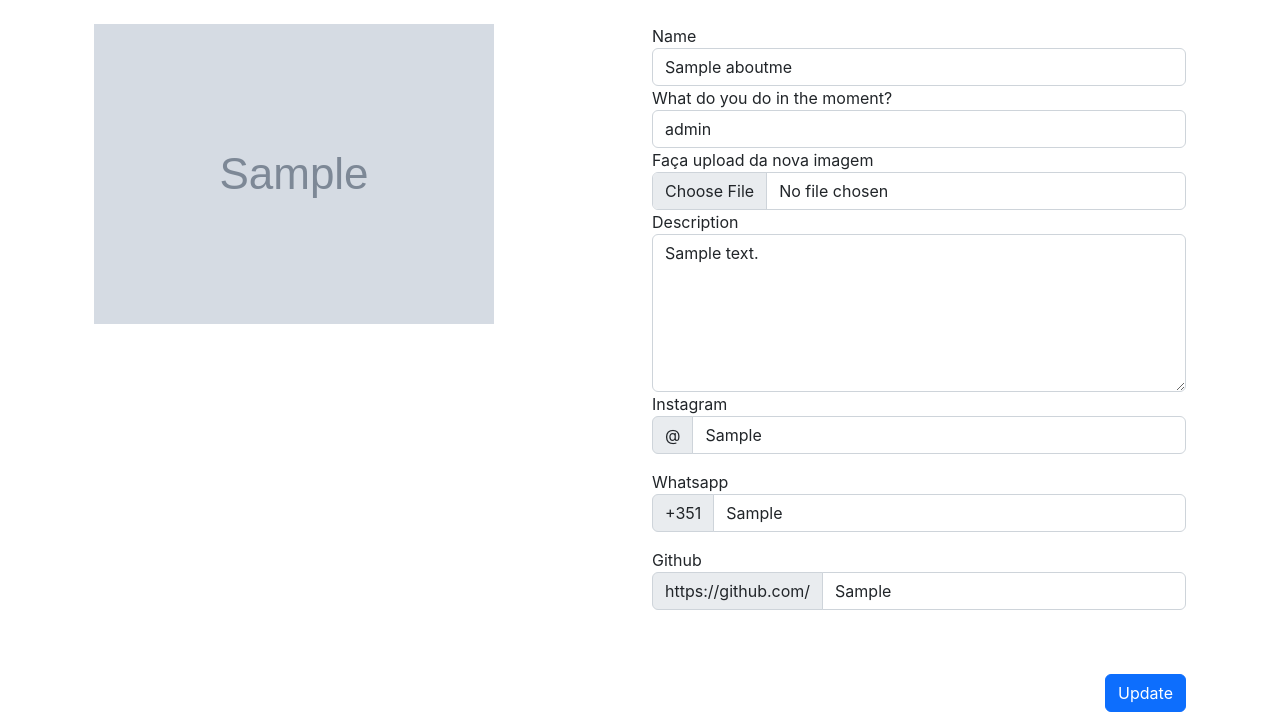
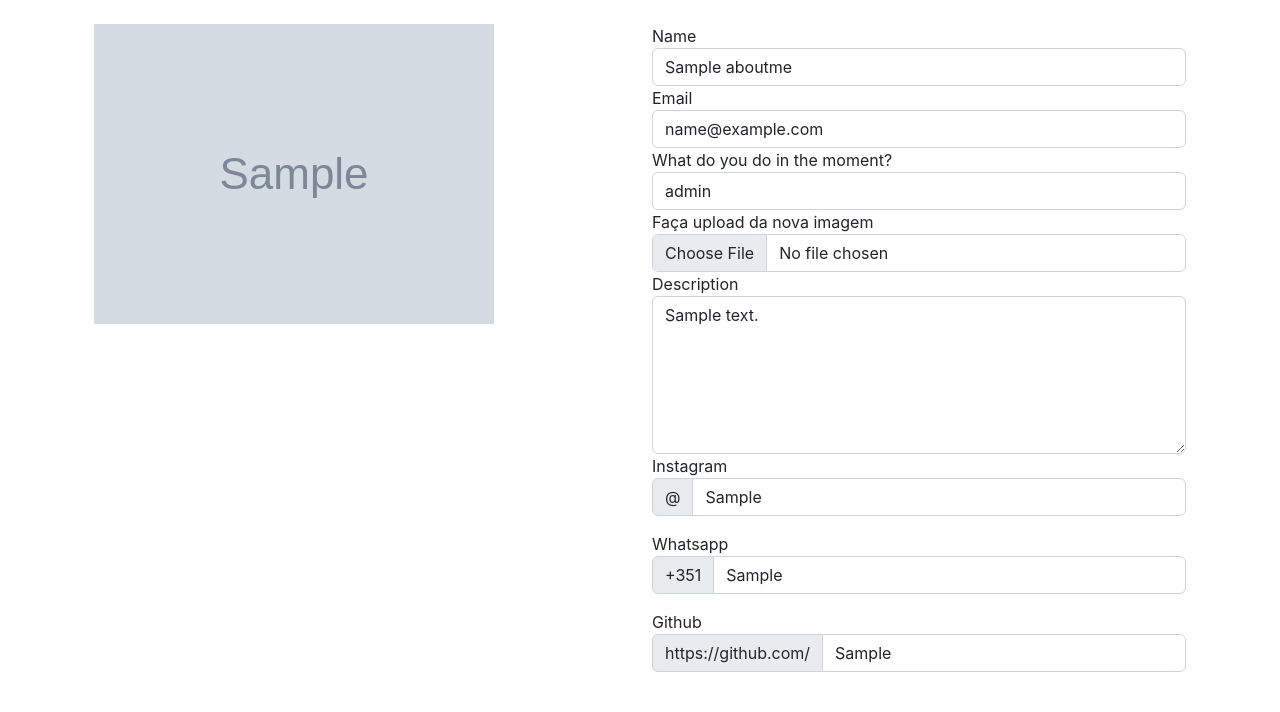
Before and after one commit to tiagov02/MyProfile, a PHP site: page /CMS/pages/aboutme/index.php in a window 1280 px wide; the page is wider, and only the part inside the window is pictured. Shown: the part 60-772 px from the top of that part. Run offline with PHP 8.4, Linux system fonts and the light colour scheme; the visitor is signed in with stand-in values (Sample User, id 1); tables that the repository leaves empty hold one stand-in row (values such as "Sample post"); grey boxes marked "Sample" are stand-in pictures; some libraries are stand-ins or nearby versions.

Commit message:
- update

```diff
--- a/CMS/DB/schema.sql
+++ b/CMS/DB/schema.sql
@@ -75,7 +75,7 @@ create table if not exists messages
 (
     id      int auto_increment
     primary key,
-    `from`  varchar(100)           not null,
+    rementent  varchar(100)           not null,
     name    varchar(100)           not null,
     message varchar(1000)          not null,
     date    date default curdate() null,
--- a/CMS/pages/aboutme/index.php
+++ b/CMS/pages/aboutme/index.php
@@ -20,6 +20,7 @@ if($_SERVER["REQUEST_METHOD"] == "POST"){
     $github = $_POST['github'];
     $instagram = $_POST['instagram'];
     $whatsapp = $_POST['whatsapp'];
+    $email = $_POST['email'];
 
    if(!empty($_FILES['myfile'])){
        if(is_uploaded_file($_FILES["myfile"]["tmp_name"])){
@@ -31,8 +32,8 @@ if($_SERVER["REQUEST_METHOD"] == "POST"){
            if($mimetype == 'image/jpg' || $mimetype == 'image/jpeg' || $mimetype == 'image/gif' || $mimetype == 'image/png'){
                if (move_uploaded_file($tempname, "../../../files/aboutme/".$filename)) {
                    $msg = "Image uploaded successfully";
-                   $stmt = $pdo->prepare('UPDATE aboutme SET text=?, imagepath=?, my_name=?, actual_role=?,github=?,instagram=?,whatsapp=?, updated_on=CURDATE() WHERE id=1');
-                   $stmt->execute([$description,$filename,$name,$actual_role,$github,$instagram,$whatsapp]);
+                   $stmt = $pdo->prepare('UPDATE aboutme SET text=?, imagepath=?, my_name=?, actual_role=?,github=?,instagram=?,whatsapp=?,email=?, updated_on=CURDATE() WHERE id=1');
+                   $stmt->execute([$description,$filename,$name,$actual_role,$github,$instagram,$whatsapp,$email]);
                    echo("<script>\"Updated sucessefyully!\"</script>");
                    header("location: ./");
                }else{
@@ -42,8 +43,8 @@ if($_SERVER["REQUEST_METHOD"] == "POST"){
                $msg = "Please upload an image!";
            }
        } else{
-           $stmt = $pdo->prepare('UPDATE aboutme SET text=?, my_name=?, actual_role=?,github=?,instagram=?,whatsapp=?, updated_on=CURDATE() WHERE id=1');
-           $stmt->execute([$description,$name,$actual_role,$github,$instagram,$whatsapp]);
+           $stmt = $pdo->prepare('UPDATE aboutme SET text=?, my_name=?, actual_role=?,github=?,instagram=?,whatsapp=?,email=?, updated_on=CURDATE() WHERE id=1');
+           $stmt->execute([$description,$name,$actual_role,$github,$instagram,$whatsapp,$email]);
            echo("<script>alert(\"Updated sucessefyully!\")</script>");
            header("location: ./");
 
@@ -64,6 +65,8 @@ if($_SERVER["REQUEST_METHOD"] == "POST"){
             <form action="index.php" method="post" enctype="multipart/form-data" novalidate>
                 <label for="name">Name</label>
                 <input type="text" name="name" placeholder="Tiago Viana" id="name" class="form-control" value="<?=$aboutme['my_name']?>" required>
+                <label for="email">Email</label>
+                <input type="email" name="email" placeholder="mail@mail.com" id="email" class="form-control" value="<?=$aboutme['email']?>" required>
                 <label for="actual_role">What do you do in the moment?</label>
                 <input type="text" name="actual_role" placeholder="Student" id="actual_role" class="form-control" value="<?=$aboutme['actual_role']?>" required>
                 <label class="custom-file-label" for="myfile" data-browse="Procurar fotografia">Faça upload da nova imagem</label>
--- a/CMS/pages/messages/index.php
+++ b/CMS/pages/messages/index.php
@@ -69,7 +69,7 @@ if(isset($_GET['id']) && isset($_GET['read'])){
                             </span>
                         </th>
                         <th scope="row"><?=$row['id']?></th>
-                        <td><?=$row['from']?></td>
+                        <td><?=$row['rementent']?></td>
                         <td><?=$row['name']?></td>
                         <td><?=$row['date']?></td>
                         <td><?=$row['state'] == 0 ? 'Unread':'Read'?></td>
--- a/CMS/pages/messages/reply.php
+++ b/CMS/pages/messages/reply.php
@@ -26,7 +26,7 @@ if(isset($_GET['id'])) {
                 "CC: jtiagoviana@ipvc.pt" . "\r\n" .
                 "Reply-To: <jtiagoviana@ipvc.pt>";
             $subject = "[#" . $pdo->lastInsertId() . "] You send a message to Tiago Viana";
-            mail($message['from'], $subject, $msg, $headers);
+            mail($message['rementent'], $subject, $msg, $headers);
             $st_create = $pdo->prepare('insert into replies (id_message, message, user) values (?,?,?);');
             $st_create->execute([$_GET['id'], $msg, $_SESSION['username']]);
             header("location: reply.php?id=".$_GET['id']);
@@ -47,7 +47,7 @@ template_header('tt');
             <div class="card">
                 <div class="card-header">
                     <div class="row">
-                        <div class="col-6">From:<?=$message['name']?><a href="mailto:<?=$message['from']?>"><<?=$message['from']?>></a></div>
+                        <div class="col-6">From:<?=$message['name']?><a href="mailto:<?=$message['rementent']?>"><<?=$message['rementent']?>></a></div>
                         <div class="col-6 text-body-secondary"><?=$message['date']?></div>
                     </div>
                 </div>
--- a/personal/index.php
+++ b/personal/index.php
@@ -272,6 +272,7 @@ if($_SERVER["REQUEST_METHOD"] == "POST"){
         </div>
     </div>
     <p class="text-center">&copy; 2022, José Tiago Viana</p>
+    <p>Already have an account click <a href="../CMS">here</a></p>
 </footer>
 <script src="https://cdn.jsdelivr.net/npm/bootstrap@5.2.2/dist/js/bootstrap.bundle.min.js" integrity="sha384-OERcA2EqjJCMA+/3y+gxIOqMEjwtxJY7qPCqsdltbNJuaOe923+mo//f6V8Qbsw3" crossorigin="anonymous"></script>
 </body>
--- a/personal/utils/request_data.php
+++ b/personal/utils/request_data.php
@@ -44,7 +44,7 @@ function register_email($from,$name,$msg){
         "Reply-To: <jtiagoviana@ipvc.pt>";
     $msg .= "\r\n\nNote that the team will reply in 24h!";
     $pdo = pdo_connect_mysql();
-    $pdo->prepare('insert into messages (from, name, message,state) values (?, ?, ?, ?)')->execute([$from,$name,$msg,0]);
+    $pdo->prepare('insert into messages (rementent, name, message,state) values (?, ?, ?, ?)')->execute([$from,$name,$msg,0]);
     $subject = "[#".$pdo->lastInsertId()."] You send a message to Tiago Viana";
     mail($from,$subject,$msg,$headers);
 
```
